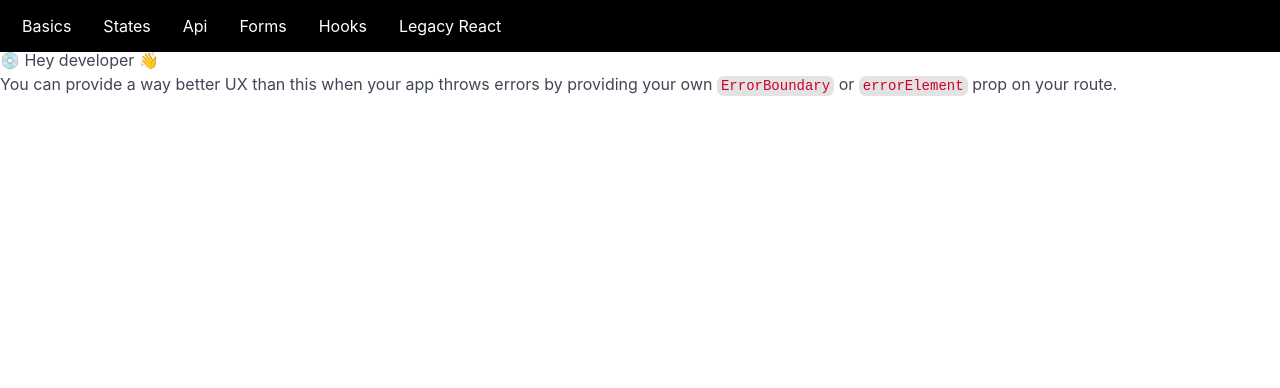
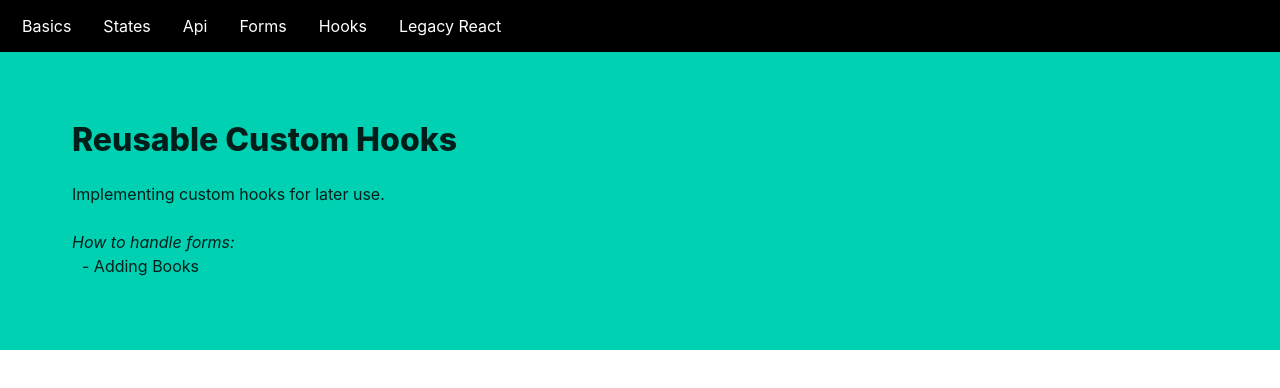
Before and after one commit to VishSeen/react-team-engine, a React (Create React App) app: page /hooks in a window 1280 px wide. Before the commit this address had no page. Shown: the top 388 px of the page. Built offline with nearby package versions, Linux system fonts and the light colour scheme; data requests are answered from the project's data file.

Commit message:
[dev] - minor changes to the pages.

```diff
--- a/db.json
+++ b/db.json
@@ -13,12 +13,8 @@
       "id": 3
     },
     {
-      "title": "Voldemort",
+      "title": "Fantastic Beasts - Voldermort",
       "id": 4
-    },
-    {
-      "title": "Don Pablo",
-      "id": 5
     }
   ]
 }
--- a/src/index.jsx
+++ b/src/index.jsx
@@ -12,6 +12,7 @@ import ApiPage from "./pages/api";
 import ErrorPage from "./pages/error";
 import FormPage from "./pages/forms";
 import { Provider } from "./context/BookContext";
+import HooksPage from "./pages/hooks";
 
 const rootElement = document.getElementById("root");
 const root = ReactDOM.createRoot(rootElement);
@@ -67,6 +68,10 @@ const App = () => {
       path: PAGES.FORMS,
       element: <FormPage />,
     },
+    {
+      path: PAGES.HOOKS,
+      element: <HooksPage />,
+    },
   ]);
 
   return (
--- a/src/pages/forms/index.jsx
+++ b/src/pages/forms/index.jsx
@@ -45,7 +45,7 @@ const FormPage = () => {
               </ol>
             </ul>
           </div>
-
+          <br />
           <div>
             <p>
               <em>Communicating using Context System:</em>
--- /dev/null
+++ b/src/pages/hooks/index.jsx
@@ -0,0 +1,23 @@
+const HooksPage = () => {
+  return (
+    <main className="form-page">
+      <section className="hero is-primary p-5">
+        <div className="hero-body">
+          <h1 className="title">Reusable Custom Hooks</h1>
+          <p className="paragraph">Implementing custom hooks for later use.</p>
+          <br />
+          <div>
+            <p>
+              <em>How to handle forms:</em>
+            </p>
+            <ul style={{ marginLeft: "10px" }}>
+              <ol>- Adding Books</ol>
+            </ul>
+          </div>
+        </div>
+      </section>
+    </main>
+  );
+};
+
+export default HooksPage;
```
